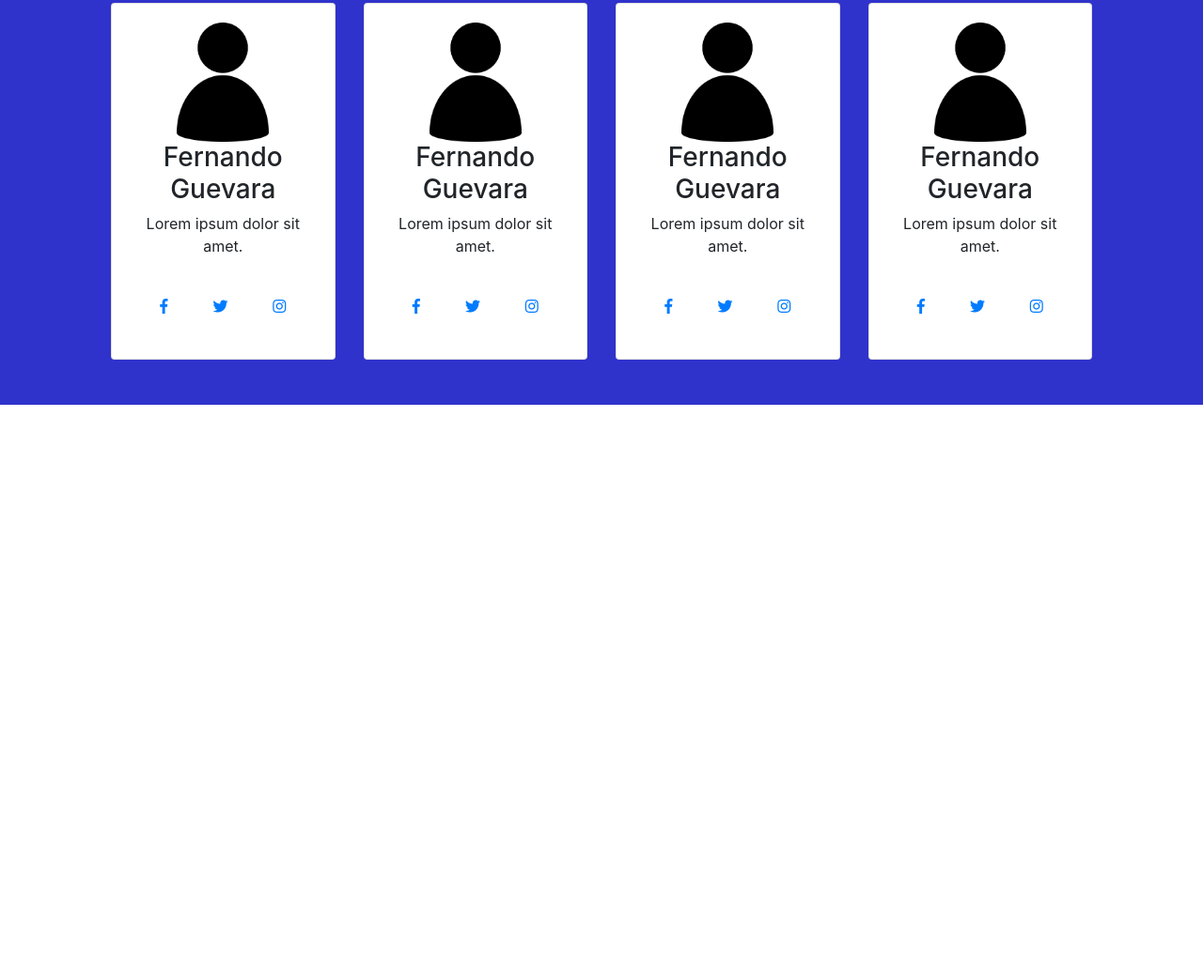
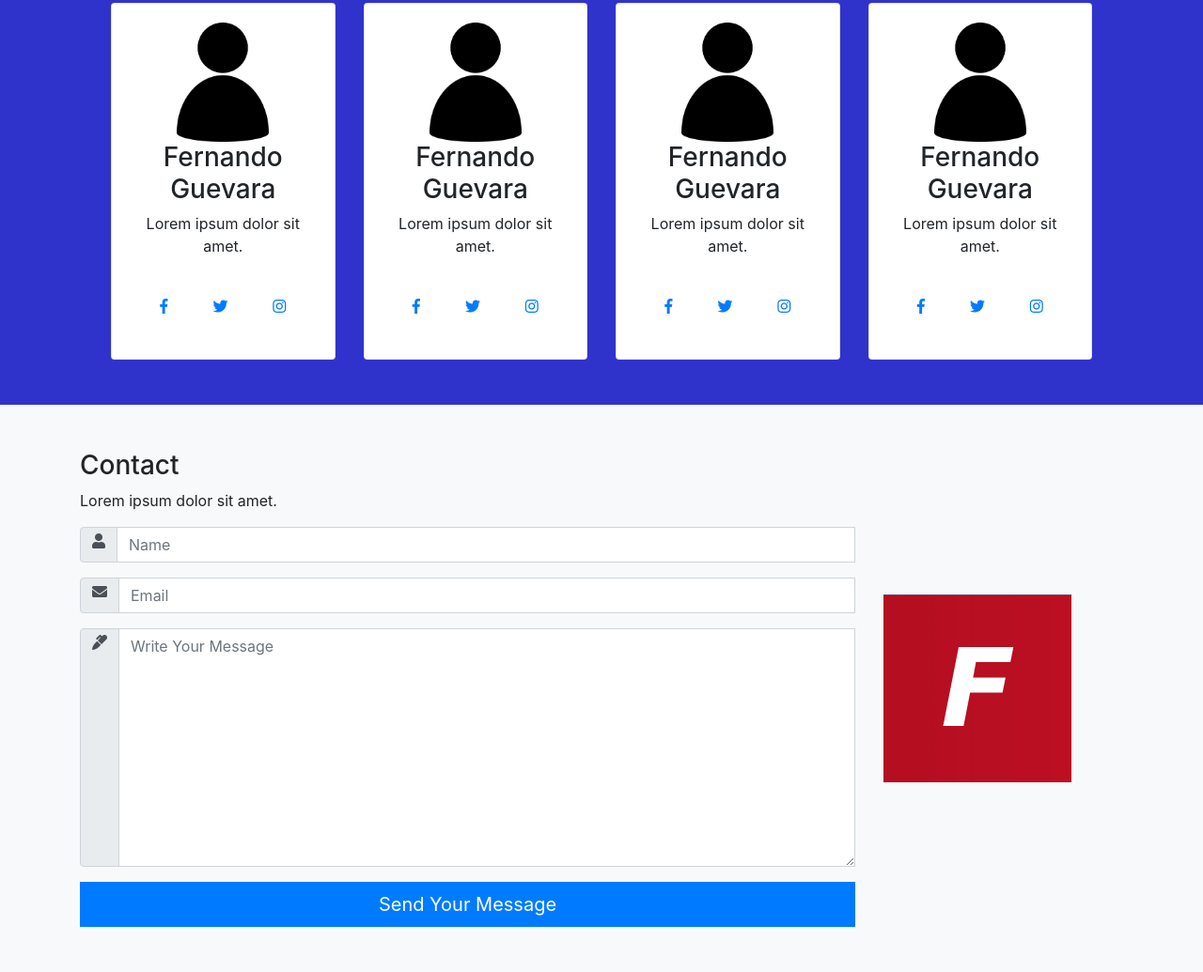
Before and after one commit to FerGuevaraM95/bootstrap-web, a plain HTML site: page index.html in a window 1280 px wide. Shown: the part 1861-2896 px from the top of the page at 94% size. Before the commit the page ends 2292 px from the top, so only its background shows below. Drawn offline with nearby package versions, Linux system fonts and the light colour scheme.

```diff
--- a/index.html
+++ b/index.html
@@ -323,6 +323,42 @@
         </div>
     </section>
 
+    <!-- CONTACT -->
+    <section class="bg-light py-5">
+        <div class="container">
+            <div class="row">
+                <div class="col-lg-9">
+                    <h3>Contact</h3>
+                    <p>Lorem ipsum dolor sit amet.</p>
+                    <form>
+                        <div class="input-group mb-3">
+                            <div class="input-group-prepend">
+                                <i class="fas fa-user input-group-text"></i>
+                            </div>
+                            <input class="form-control" type="text" placeholder="Name">
+                        </div>
+                        <div class="input-group mb-3">
+                            <div class="input-group-prepend">
+                                <i class="fas fa-envelope input-group-text"></i>
+                            </div>
+                            <input class="form-control" type="email" placeholder="Email">
+                        </div>
+                        <div class="input-group mb-3">
+                            <div class="input-group-prepend">
+                                <i class="fas fa-marker input-group-text"></i>
+                            </div>
+                            <textarea class="form-control" name="" id="" cols="30" rows="10" placeholder="Write Your Message"></textarea>
+                        </div>
+                        <button class="btn btn-primary btn-lg btn-block">Send Your Message</button>
+                    </form>
+                </div>
+                <div class="col-lg-3 align-self-center">
+                    <img src="./img/logo.png" alt="logo">
+                </div>
+            </div>
+        </div>
+    </section>
+
     <!-- BOOTSTRAP JS -->
     <script src="https://code.jquery.com/jquery-3.3.1.slim.min.js" integrity="sha384-q8i/X+965DzO0rT7abK41JStQIAqVgRVzpbzo5smXKp4YfRvH+8abtTE1Pi6jizo" crossorigin="anonymous"></script>
     <script src="https://cdnjs.cloudflare.com/ajax/libs/popper.js/1.14.3/umd/popper.min.js" integrity="sha384-ZMP7rVo3mIykV+2+9J3UJ46jBk0WLaUAdn689aCwoqbBJiSnjAK/l8WvCWPIPm49" crossorigin="anonymous"></script>
```
